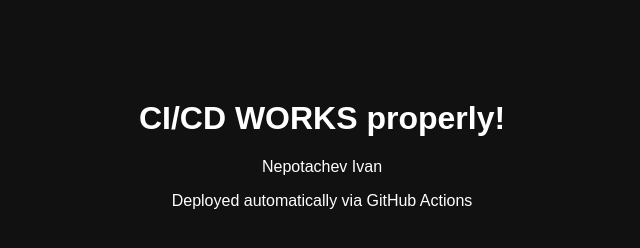
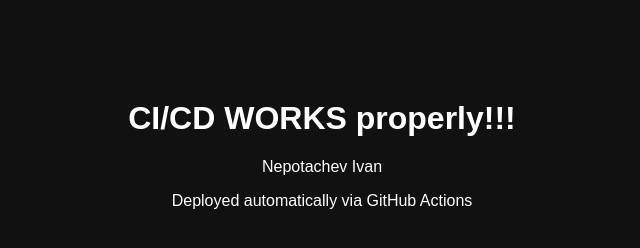
Before and after one commit to IvanGodPro24/lab5-cicd, a plain HTML site: page index.html in a window 1280 px wide. Shown: the whole page, without its empty margins (318-958 px from the left). Drawn offline with Linux system fonts and the light colour scheme.

Commit message:
final fix

```diff
--- a/index.html
+++ b/index.html
@@ -13,7 +13,7 @@
     </style>
   </head>
   <body>
-    <h1>CI/CD WORKS properly!</h1>
+    <h1>CI/CD WORKS properly!!!</h1>
     <p>Nepotachev Ivan</p>
     <p>Deployed automatically via GitHub Actions</p>
   </body>
```
